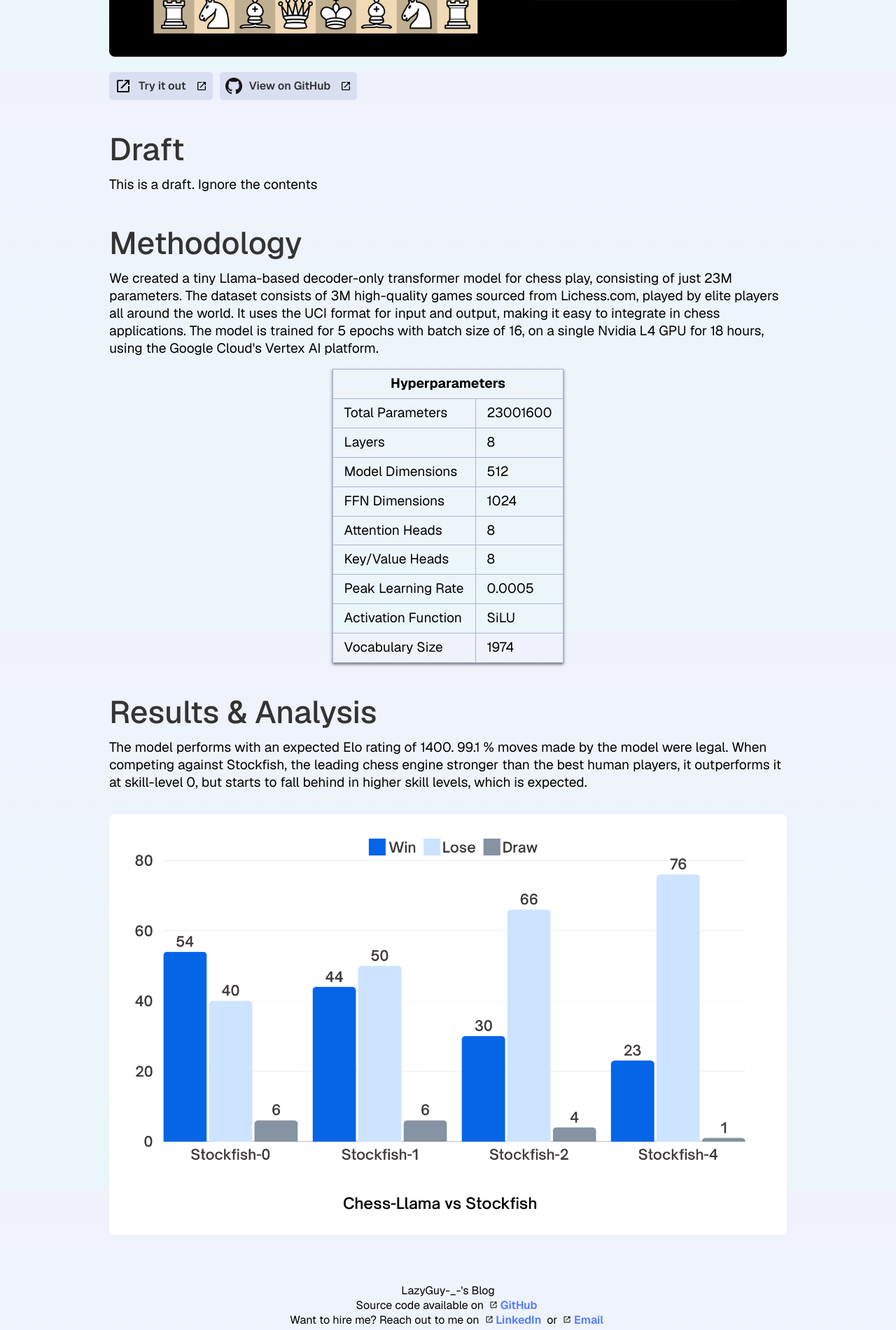
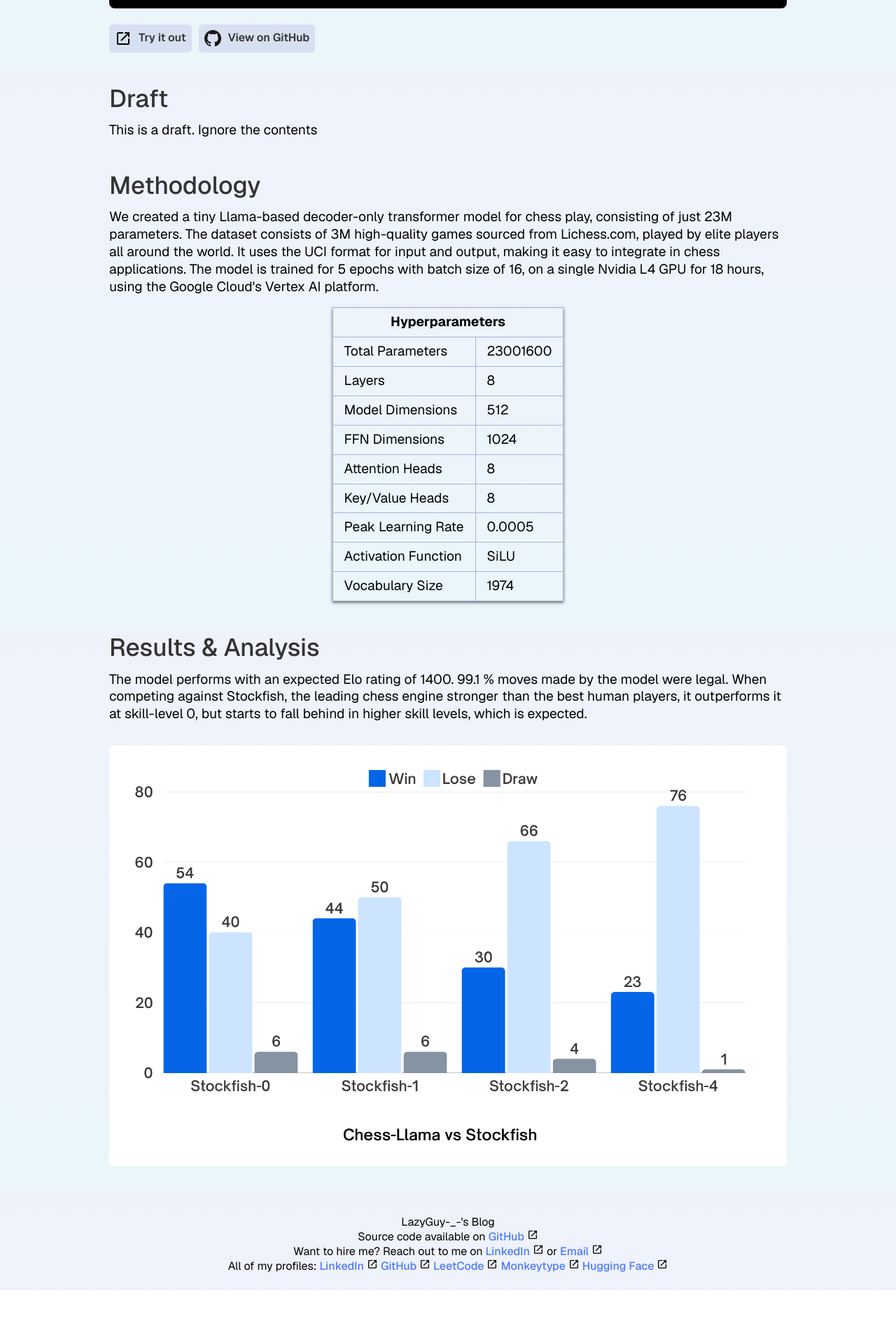
Before and after one commit to lazy-guy/lazy-guy.github.io, an Eleventy site: page blog/posts/chessllama.md in a window 1280 px wide. Shown: the part 700-2600 px from the top of the page at 70% size. After the commit the page ends 2543 px from the top, so only its background shows below. Built offline with nearby package versions, Linux system fonts and the light colour scheme; Eleventy itself is replaced by a stand-in of ours; files that its build step writes are made by us from their sources.

Commit message:
Minor improvements

```diff
--- a/_includes/blog.njk
+++ b/_includes/blog.njk
@@ -57,50 +57,35 @@ blogpreview: https://lazy-guy.github.io/imgs/blog.png
 			<div>
 				Source code available on
 				<a href="https://github.com/lazy-guy/lazy-guy.github.io" class="link" target="_blank">
-					<svg
-						xmlns="http://www.w3.org/2000/svg"
-						height="24px"
-						viewBox="0 -960 960 960"
-						width="24px"
-						fill="#000000"
-					>
-						<path
-							d="M200-120q-33 0-56.5-23.5T120-200v-560q0-33 23.5-56.5T200-840h280v80H200v560h560v-280h80v280q0 33-23.5 56.5T760-120H200Zm188-212-56-56 372-372H560v-80h280v280h-80v-144L388-332Z"
-						/>
-					</svg>
 					GitHub
 				</a>
 			</div>
 			<div>
 				Want to hire me? Reach out to me on
 				<a href="https://www.linkedin.com/in/madhursaini" class="link" target="_blank">
-					<svg
-						xmlns="http://www.w3.org/2000/svg"
-						height="24px"
-						viewBox="0 -960 960 960"
-						width="24px"
-						fill="#000000"
-					>
-						<path
-							d="M200-120q-33 0-56.5-23.5T120-200v-560q0-33 23.5-56.5T200-840h280v80H200v560h560v-280h80v280q0 33-23.5 56.5T760-120H200Zm188-212-56-56 372-372H560v-80h280v280h-80v-144L388-332Z"
-						/>
-					</svg>
 					LinkedIn
 				</a>
 				or
 				<a href="mailto:lazyguy-_-@outlook.com" class="link" target="_blank">
-					<svg
-						xmlns="http://www.w3.org/2000/svg"
-						height="24px"
-						viewBox="0 -960 960 960"
-						width="24px"
-						fill="#000000"
-					>
-						<path
-							d="M200-120q-33 0-56.5-23.5T120-200v-560q0-33 23.5-56.5T200-840h280v80H200v560h560v-280h80v280q0 33-23.5 56.5T760-120H200Zm188-212-56-56 372-372H560v-80h280v280h-80v-144L388-332Z"
-						/>
-					</svg>
 					Email
+				</a>
+			</div>
+			<div>
+				All of my profiles:
+				<a href="https://www.linkedin.com/in/madhursaini" class="link" target="_blank">
+					LinkedIn
+				</a>
+				<a href="https://github.com/lazy-guy/" class="link" target="_blank">
+					GitHub
+				</a>
+				<a href="https://leetcode.com/u/lazyguy-_-/" class="link" target="_blank">
+					LeetCode
+				</a>
+				<a href="https://monkeytype.com/profile/lazyguy-_-" class="link" target="_blank">
+					Monkeytype
+				</a>
+				<a href="https://huggingface.co/lazy-guy12" class="link" target="_blank">
+					Hugging Face
 				</a>
 			</div>
 		</footer>
--- a/css/blog.css
+++ b/css/blog.css
@@ -104,25 +104,6 @@ section ul {
 	padding-left: 20px;
 }
 
-section a {
-	color: rgb(37, 84, 225);
-}
-
-section a[target="_blank"]::after {
-	content: "";
-	background: url("/imgs/newtabblack.svg");
-	fill: rgb(37, 84, 225);
-	width: 16px;
-	height: 16px;
-	margin-left: 4px;
-	display: inline-block;
-	background-size: contain;
-	background-repeat: no-repeat;
-	color: rgb(77, 121, 255);
-	font-size: 1rem;
-	text-decoration: none;
-}
-
 ul ul {
 	margin: 0;
 }
@@ -144,12 +125,12 @@ h6 {
 }
 
 h1 {
-	font-size: 3.5rem;
+	font-size: 2.7rem;
 	margin-top: 36px;
 }
 
 h2 {
-	font-size: 2.8rem;
+	font-size: 2.2rem;
 }
 
 section h2 {
@@ -158,15 +139,15 @@ section h2 {
 }
 
 h3 {
-	font-size: 2.5rem;
+	font-size: 2rem;
 }
 
 h4 {
-	font-size: 2rem;
+	font-size: 1.8rem;
 }
 
 h5 {
-	font-size: 1.6rem;
+	font-size: 1.5rem;
 }
 
 h6 {
@@ -243,15 +224,28 @@ section > img {
 	gap: 10px;
 }
 
-.link {
+.link, section a:not(.button-link) {
+	text-decoration: underline solid transparent;
+	color: rgb(77, 121, 255);
+	font-weight: 500;
+	transition: text-decoration 150ms;
+}
+.link:hover, section a:not(.button-link):hover {
+	text-decoration: underline solid rgb(77, 121, 255);
+}
+
+section a:not(.button-link)::after, .link::after {
+	content: "";
+	background: url("/imgs/newtabblack.svg");
+	fill: rgb(37, 84, 225);
+	width: 16px;
+	height: 16px;
+	display: inline-block;
+	background-size: contain;
+	background-repeat: no-repeat;
+	color: rgb(77, 121, 255);
+	font-size: 1rem;
 	text-decoration: none;
-	color: rgb(77, 121, 255);
-	font-weight: 600;
-	transition: color 150ms;
-	padding: 0 4px;
-}
-.link:hover {
-	text-decoration: underline solid rgb(77, 121, 255);
 }
 
 .link svg {
--- a/css/index.css
+++ b/css/index.css
@@ -117,7 +117,8 @@ section.top-section::before {
 .profile-buttons {
 	width: 100%;
 	display: flex;
-	flex-direction: column;
+	flex-direction: row;
+	flex-wrap: wrap;
 	align-items: center;
 	justify-content: center;
 	gap: 10px;
@@ -223,3 +224,33 @@ section.top-section::before {
 	height: 24px;
 	fill: white;
 }
+
+footer a {
+	display: inline-block;
+	text-decoration: underline solid transparent;
+	color: rgb(116, 179, 255);
+	font-weight: 500;
+	transition: text-decoration 150ms;
+}
+
+footer a:hover {
+	text-decoration: underline solid rgb(77, 121, 255);
+}
+
+footer a::after {
+	content: "";
+	background: url("/imgs/newtab.svg");
+	width: 16px;
+	height: 16px;
+	display: inline-block;
+	background-size: contain;
+	background-repeat: no-repeat;
+	font-size: 1rem;
+	text-decoration: none;
+}
+
+footer {
+	margin: 30px auto 8px auto;
+	padding: 16px;
+	text-align: center;
+}
--- a/index.css
+++ /dev/null
@@ -1,225 +0,0 @@
-* {
-	margin: 0;
-	padding: 0;
-	box-sizing: border-box;
-}
-
-.geist {
-	font-family: "Geist", Arial, Helvetica, sans-serif;
-	font-optical-sizing: auto;
-	font-style: normal;
-}
-
-
-:root {
-	--background-color: #171808;
-	--card-background-color: #252526;
-	--card-text-color: #ffffff;
-	--heading-text-color: #e6e6e6;
-	--text-color: #ffffff;
-	--card-shadow: 0 0 8px 2px rgba(0, 0, 0, 0.5);
-	color-scheme: dark;
-}
-
-
-.hello {
-	font-weight: 800;
-	text-align: center;
-	font-size: 72px;
-	color: var(--heading-text-color);
-}
-
-body {
-	background-color: var(--background-color);
-	color: var(--text-color);
-	font-family: "Segoe UI", Tahoma, Geneva, Verdana, sans-serif;
-}
-
-header {
-	width: 100%;
-	height: 54px;
-	text-align: center;
-	display: flex;
-	justify-content: center;
-	align-items: center;
-	box-shadow: 0 2px 4px rgba(0, 0, 0, 0.1);
-	font-family: "Consolas", monospace;
-}
-
-section {
-	padding: 20px;
-	max-width: 1000px;
-	margin: 0 auto;
-}
-
-h2 {
-	font-weight: 500;
-	font-size: 32px;
-	margin-bottom: 10px;
-	color: var(--heading-text-color);
-}
-
-section.top-section {
-	padding: 0;
-	max-width: 100%;
-	position: relative;
-}
-
-.top-content {
-	padding: 20px;
-	position: relative;
-	display: flex;
-	min-height: 90vh;
-	flex-direction: column;
-	justify-content: center;
-	align-items: center;
-	gap: 20px;
-	background: linear-gradient(180deg, transparent, var(--background-color));
-	z-index: 3;
-}
-
-section.top-section::before {
-	content: "";
-	position: absolute;
-	width: 100%;
-	height: 100%;
-	display: block;
-	background: fixed 0 0/20px 20px radial-gradient(#78909c 1px, transparent 0),
-		fixed 10px 10px /20px 20px radial-gradient(#78909c 1px, transparent 0);
-	transform: translateY(-20px);
-	z-index: 2;
-	top: 0;
-	left: 0;
-	animation: bg-scroll 0.92s linear infinite;
-	z-index: 1;
-}
-
-@media (prefers-reduced-motion) {
-	section.top-section::before {
-		animation: none;
-	}
-}
-
-@keyframes bg-scroll {
-	100% {
-		transform: translateY(0);
-	}
-}
-
-.intro {
-	padding: 20px;
-	max-width: 800px;
-	text-align: center;
-	font-size: 1.2em;
-	line-height: 1.8;
-}
-
-.profile-buttons {
-	width: 100%;
-	display: flex;
-	flex-direction: column;
-	align-items: center;
-	justify-content: center;
-	gap: 10px;
-}
-
-.card-container {
-	display: grid;
-	grid-template: 1fr / repeat(auto-fill, minmax(250px, 1fr));
-	justify-content: center;
-	gap: 20px;
-}
-
-.card {
-	height: 100%;
-	background-color: #000000;
-	box-shadow: var(--card-shadow);
-	border-radius: 8px;
-	display: flex;
-	flex-direction: column;
-	gap: 10px;
-	color: var(--card-text-color);
-}
-
-.card.blue {
-	background-color: rgb(33, 33, 47);
-}
-
-.card.grey {
-	background-color: rgb(34, 34, 34);
-}
-
-.card.dark-grey {
-	background-color: #121212;
-}
-
-.card.blue-2 {
-	background-color: #1f232d;
-}
-
-.card-image {
-	width: 100%;
-	height: auto;
-	border-radius: 8px 8px 0 0;
-}
-
-.card-info {
-	display: flex;
-	flex-direction: row;
-	justify-content: left;
-	padding: 0 10px;
-	align-items: center;
-	gap: 10px;
-}
-
-.card-title {
-	font-size: 36px;
-	font-weight: 900;
-	font-family: "Consolas", monospace;
-}
-
-.card-icon {
-	width: 40px;
-	height: 40px;
-}
-
-.card-actions {
-	display: flex;
-	flex-direction: column;
-	justify-content: center;
-	align-items: stretch;
-	padding: 0 10px;
-	padding-bottom: 10px;
-	gap: 5px;
-}
-
-.button-link {
-	text-decoration: none;
-	background-color: rgba(0, 0, 0, 0.1);
-	color: var(--primary-text-color);
-	padding: 10px 20px;
-	border-radius: 5px;
-	font-size: 16px;
-	display: flex;
-	flex-direction: row;
-	gap: 10px;
-	justify-content: center;
-	align-items: center;
-	text-align: center;
-	transition: all 150ms;
-	font-weight: bold;
-	border: 2px solid rgba(255, 255, 255, 0.3);
-	box-shadow: var(--card-shadow);
-}
-.button-link:hover {
-	border-color: rgba(255, 255, 255, 0.6);
-}
-.button-link:active {
-	border-color: rgba(255, 255, 255, 1);
-}
-
-.button-link img, .button-link svg {
-	width: auto;
-	height: 24px;
-	fill: white;
-}
```
Also changed, not shown: blog/posts/clock.md (+1 -1 lines), imgs/leetcode.png (added), imgs/linkedin.png (added), imgs/preview.png, index.html.
